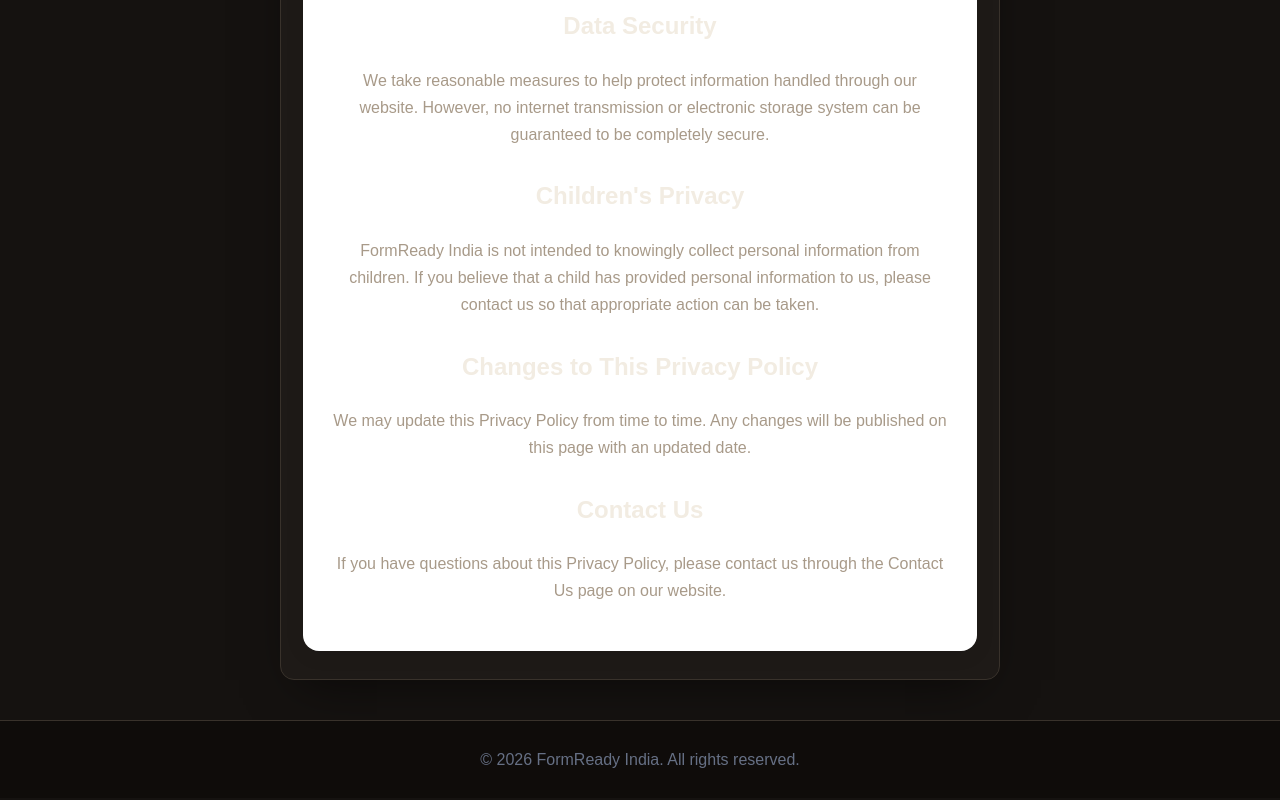
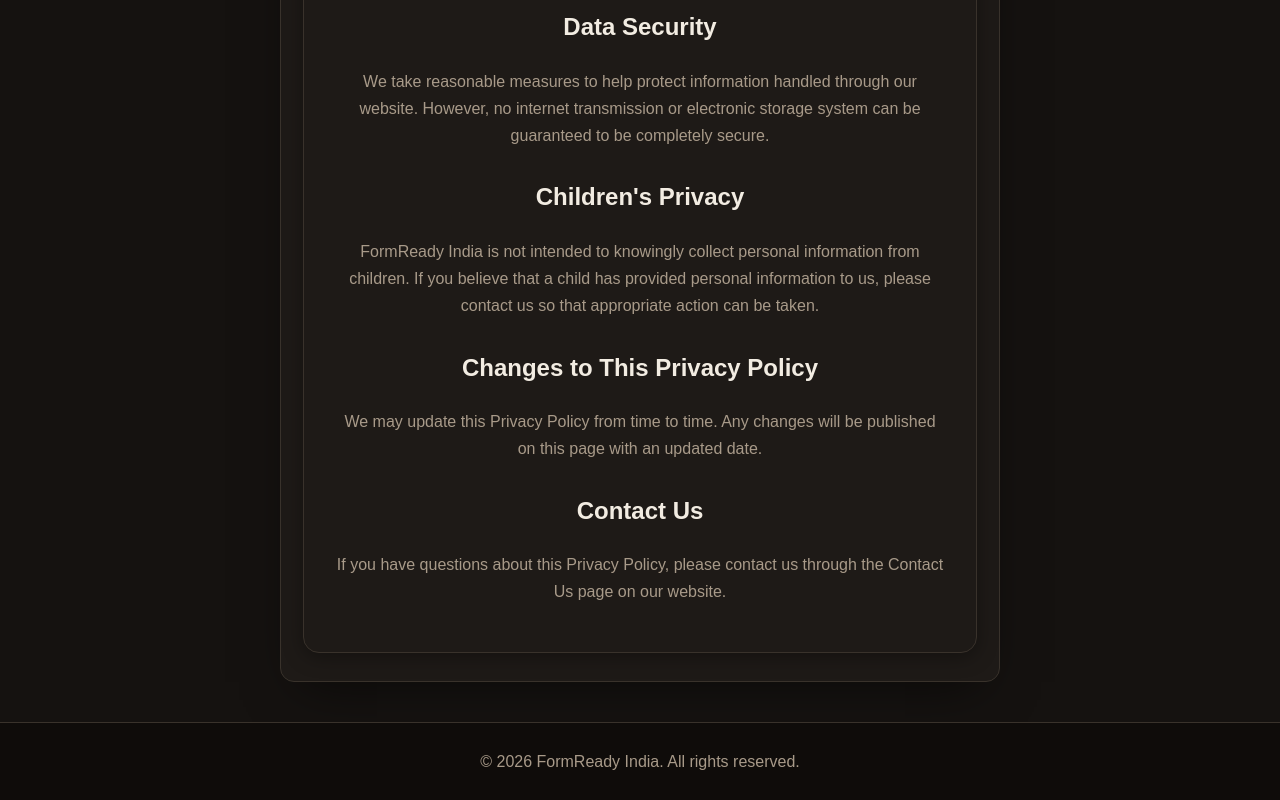
Before and after one commit to Amanshaikh77/formready-india, a website: page docs/privacy-policy.html in a window 1280 px wide. Shown: the part 1478-2278 px from the top of the page. Drawn offline with Linux system fonts and the light colour scheme.

Commit message:
Fix Privacy Policy page colors to match dark theme

```diff
--- a/docs/privacy-policy.html
+++ b/docs/privacy-policy.html
@@ -8,15 +8,15 @@
 <title>Privacy Policy - FormReady India</title>
 <style>
 *{box-sizing:border-box}
-body{margin:0;font-family:Arial,sans-serif;background:#f4f6f9;color:#172033;line-height:1.7}
-header{background:#fff;border-bottom:1px solid #ddd;padding:16px 20px}
-header a{color:#2563eb;text-decoration:none;font-weight:bold}
+body{margin:0;font-family:Arial,sans-serif;background:var(--bg);color:var(--text);line-height:1.7}
+header{background:var(--bg-deep);border-bottom:1px solid var(--line);padding:16px 20px}
+header a{color:var(--amber-bright);text-decoration:none;font-weight:bold}
 .container{max-width:850px;margin:30px auto;padding:20px}
-.card{background:#fff;padding:30px;border-radius:16px;box-shadow:0 4px 20px rgba(0,0,0,.08)}
-h1{margin-top:0}
-h2{margin-top:28px}
-p{color:#475467}
-footer{text-align:center;padding:25px;color:#667085}
+.card{background:var(--panel);border:1px solid var(--line);padding:30px;border-radius:16px;box-shadow:0 4px 20px rgba(0,0,0,.35)}
+h1{margin-top:0;color:var(--text)}
+h2{margin-top:28px;color:var(--text)}
+p{color:var(--muted)}
+footer{text-align:center;padding:25px;color:var(--muted)}
 </style>
 </head>
 
```
